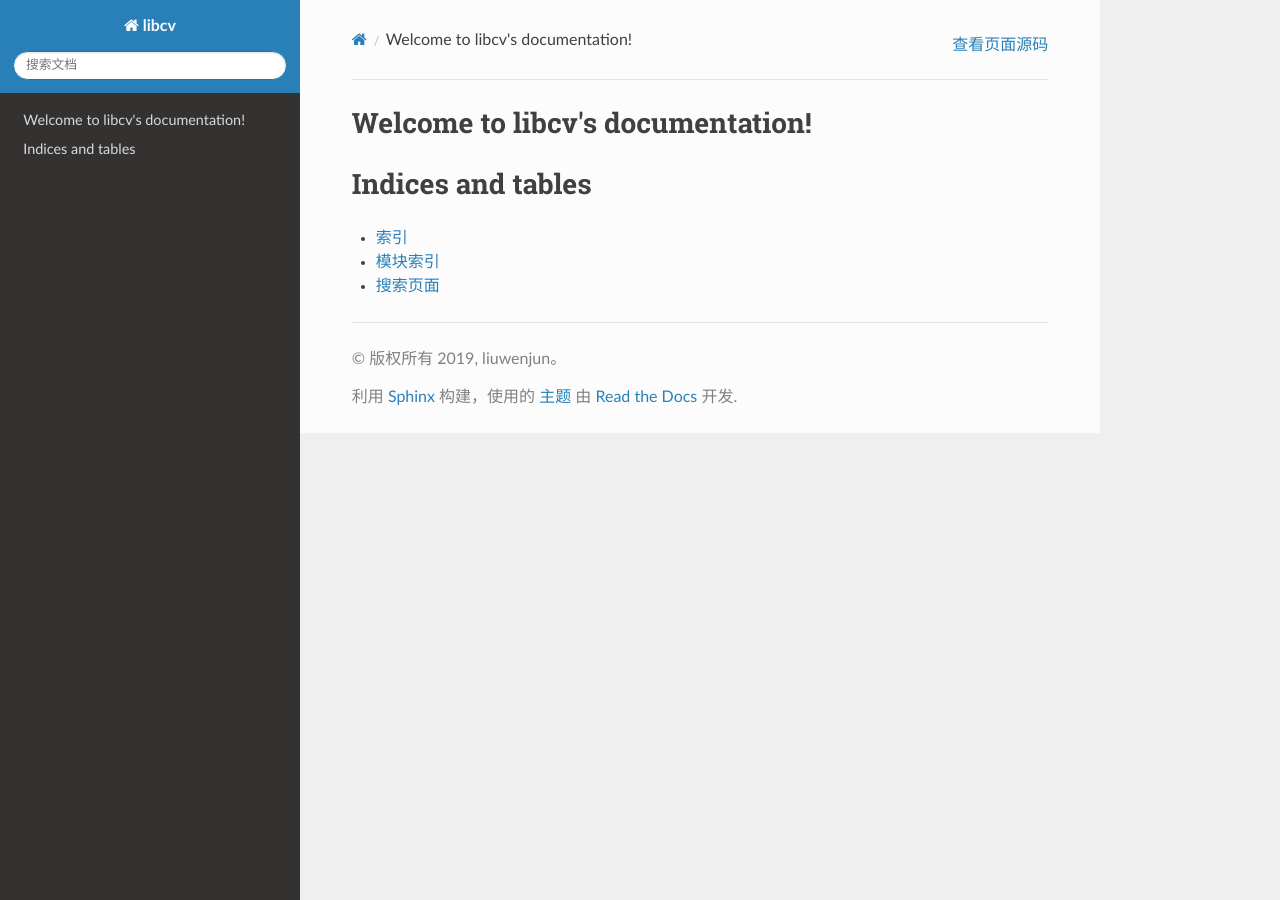
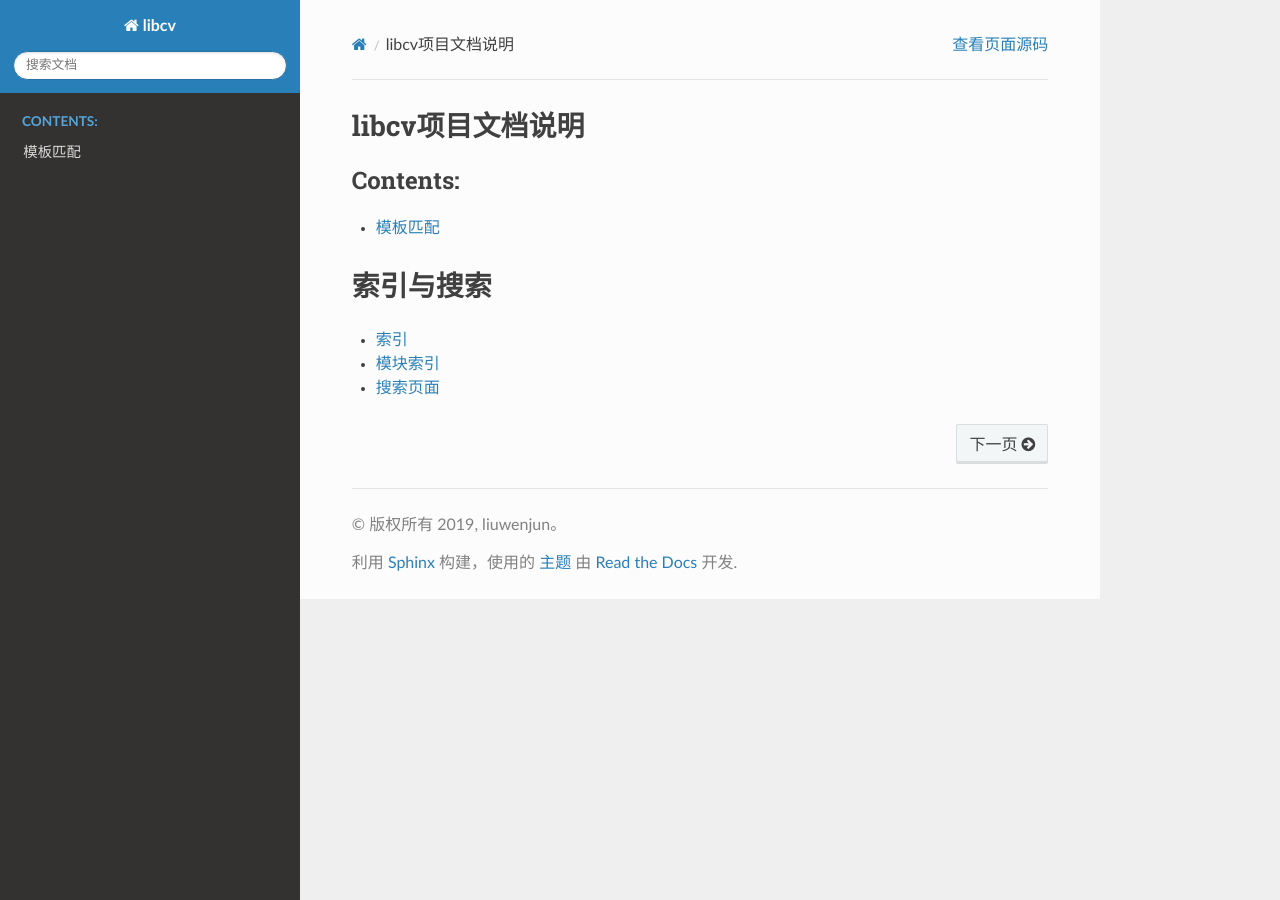
Before and after one commit to pass0a/-libcv, a Sphinx documentation site: the page built from doc/index.rst, in a window 1280 px wide. Built offline with Sphinx 7.4.7 and the Read the Docs theme 2.0.0, drawn with Linux system fonts in a browser that asks for light colours.

Commit message:
add template matching.rst

```diff
--- a/doc/index.rst
+++ b/doc/index.rst
@@ -3,16 +3,16 @@
    You can adapt this file completely to your liking, but it should at least
    contain the root `toctree` directive.
 
-Welcome to libcv's documentation!
+libcv项目文档说明
 =================================
 
 .. toctree::
    :maxdepth: 2
    :caption: Contents:
 
+   template_matching
 
-
-Indices and tables
+索引与搜索
 ==================
 
 * :ref:`genindex`
--- /dev/null
+++ b/doc/template_matching.rst
@@ -0,0 +1,34 @@
+
+模板匹配
+========
+说明：R表示结果图像，T表示模板图像，I表示输入图像，x,y表示在输入图像中的坐标，x',y'表示在输入图像中的坐标
+
+- 平方差匹配法CV_TM_SQDIFF
+
+.. math::
+    R(x,y)=\sum_{x',y'}[T(x',y')-I(x+x',y+y')]^2
+
+- 归一化平方差匹配法CV_TM_SQDIFF_NORMED
+
+.. math::
+    R(x,y)=\frac{\sum_{x',y'}[T(x',y')-I(x+x',y+y')]^2}{\sqrt{\sum_{x',y'}T(x',y')^2}\sqrt{\sum_{x',y'}I(x+x',y+y')^2}}
+
+- 相关匹配法CV_TM_CCORR
+
+.. math::
+    coming
+
+- 归一化相关匹配法CV_TM_CCORR_NORMED
+
+.. math::
+    coming
+
+- 相关系数匹配法CV_TM_CCOEFF
+
+.. math::
+    coming
+
+- 归一化相关系数匹配法CV_TM_CCOEFF_NORMED
+
+.. math::
+    coming
--- a/package.json
+++ b/package.json
@@ -1,6 +1,6 @@
 {
-	"name": "@passoa/libbt",
-	"version": "1.0.2",
+	"name": "@passoa/libcv",
+	"version": "1.0.0",
 	"description": "",
 	"main": "dist/index.js",
 	"types": "dist/src/index.d.ts",
```
Also changed, not shown: doc/conf.py (+4 -18 lines), 2 other files.
